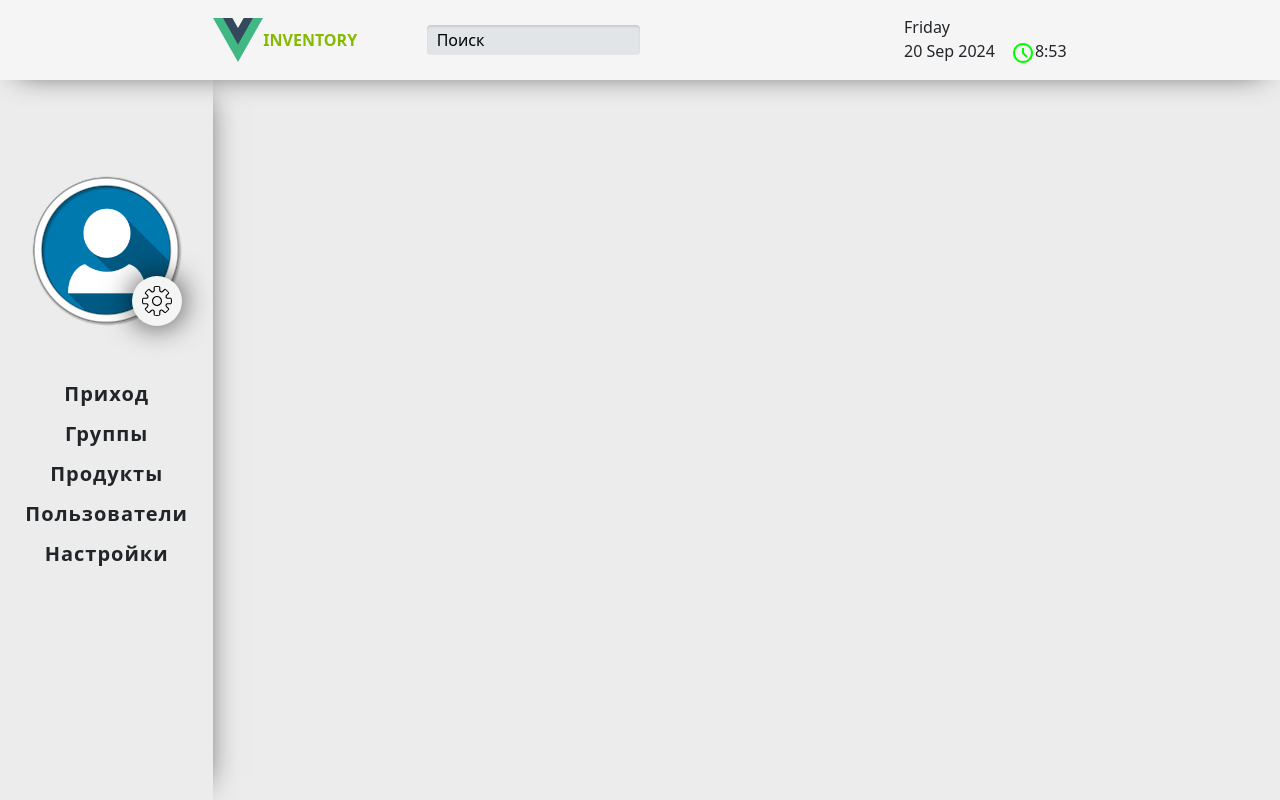
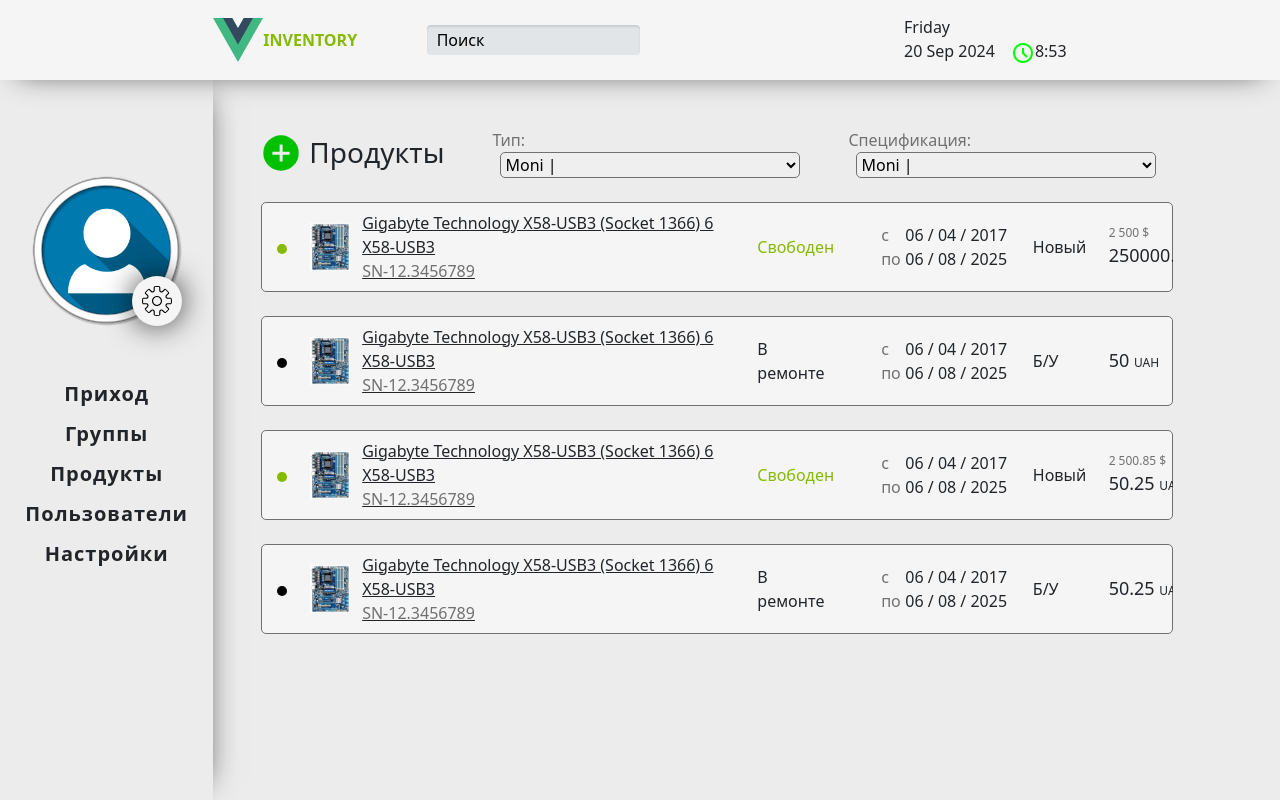
Before and after one commit to ArtemKumetsky/dzencode_test, a Vue app: page /products in a window 1280 px wide. Built offline with nearby package versions, Linux system fonts and the light colour scheme.

Commit message:
v-products.vue done

```diff
--- a/src/components/v-header.vue
+++ b/src/components/v-header.vue
@@ -65,8 +65,6 @@
   padding: 15px 0;
   display: flex;
   background: var(--c-header-white);
-  //-webkit-box-shadow: 0 10px 30px -18px rgba(0,0,0,0.75);
-  //-moz-box-shadow: 0 10px 30px -18px rgba(0,0,0,0.75);
   box-shadow: 0 10px 30px -18px rgba(0,0,0,0.75);
   position: relative;
   z-index: 2;
--- a/src/components/v-interactive-menu.vue
+++ b/src/components/v-interactive-menu.vue
@@ -3,7 +3,7 @@
 
 export default {
   computed: {
-    ...mapGetters(['Products'])
+    ...mapGetters(['Cart'])
   },
   methods: {
     // smoothly open menu
@@ -24,7 +24,7 @@
   <div class="interactive-menu">
     <h2 class="p-5">Вы уверены, что хотите удалить этот приход?</h2>
     <ul class="menu-target-item ps-5 pe-5 pt-3 pb-3">
-      <li v-for="product in this.Products" class="pt-1 pb-1">
+      <li v-for="product in this.Cart" class="pt-1 pb-1">
         <div class="menu-target-item-el col-12">
           <img :src="product.src" alt="item_img" class="ms-4">
           <div class="ms-5">
--- a/src/components/v-nav.vue
+++ b/src/components/v-nav.vue
@@ -1,18 +1,11 @@
 <script>
-  import {RouterLink} from "vue-router";
-
-  export default {
-    computed: {
-      RouterLink() {
-        return RouterLink
-      }
-    },
-    methods: {
-      Error() {
-        alert('There is nothing to do here!')
-      }
+export default {
+  methods: {
+    Error() {
+      alert('There is nothing to do here!')
     }
   }
+}
 </script>
 
 <template>
@@ -32,7 +25,11 @@
           Группы
         </router-link>
       </li>
-      <li>Продукты</li>
+      <li>
+        <router-link to="/products">
+          Продукты
+        </router-link>
+      </li>
       <li>Пользователи</li>
       <li @click="Error">Настройки</li>
     </ul>
@@ -43,9 +40,7 @@
 nav {
   background: var(--c-main-bg);
   height: calc(100vh - 80px);
-  //-webkit-box-shadow: 10px 0 30px -18px rgba(0,0,0,0.75);
-  //-moz-box-shadow: 10px 0 30px -18px rgba(0,0,0,0.75);
-  box-shadow: 10px 0 30px -18px rgba(0,0,0,0.75);
+  box-shadow: 10px 0 30px -18px rgba(0, 0, 0, 0.75);
   display: flex;
   flex-direction: column;
   align-items: center;
@@ -55,6 +50,7 @@
     display: flex;
     flex-direction: column;
     align-items: center;
+
     li {
       padding: 5px 0;
       width: max-content;
@@ -64,6 +60,7 @@
       font-size: 20px;
       cursor: pointer;
       position: relative;
+
       &:before {
         content: '';
         position: absolute;
@@ -75,6 +72,7 @@
         border-radius: 15px;
         transition: 0.3s all;
       }
+
       &:hover:before {
         width: 100%;
         transition: 0.3s all;
@@ -82,6 +80,7 @@
     }
   }
 }
+
 .nav-image-container {
   position: relative;
 
@@ -90,6 +89,7 @@
     height: 150px;
     border-radius: 100%;
   }
+
   .nav-image-config {
     position: absolute;
     right: 0;
@@ -97,7 +97,7 @@
     max-width: 50px;
     cursor: pointer;
     background: var(--c-header-white);
-    box-shadow: 0 0 30px 0 rgba(0,0,0,0.75);
+    box-shadow: 0 0 30px 0 rgba(0, 0, 0, 0.75);
     border-radius: 100%;
     padding: 10px;
   }
--- /dev/null
+++ b/src/components/v-products.vue
@@ -0,0 +1,225 @@
+<script>
+import InteractiveMenu from "@/components/v-interactive-menu.vue";
+import {mapGetters} from 'vuex';
+
+export default {
+  components: {InteractiveMenu},
+  computed: {
+    ...mapGetters(['Products']),
+  },
+  methods: {
+    removeItem() {
+      this.$refs["interactive-menu"].openMenu()
+    }
+  }
+}
+</script>
+
+<template>
+  <div class="products-container">
+    <div class="products-title">
+      <img src="@/assets/arrival/add-btn.svg" alt="add_btn" class="products-title-icon">
+      <h3 class="ms-2 mb-0">Продукты</h3>
+      <div class="select-container ms-5">
+        <div>
+          <label for="product-type">Тип:</label>
+          <select name="product-type" id="product-type" class="ms-2">
+            <option>Moni |</option>
+          </select>
+        </div>
+
+        <div class="ms-5">
+          <label for="product-spec">Спецификация:</label>
+          <select name="product-spec" id="product-spec" class="ms-2">
+            <option>Moni |</option>
+          </select>
+        </div>
+      </div>
+    </div>
+
+    <div class="products-content">
+      <div class="product-item mt-4 pt-2 pb-2" v-for="item in this.Products">
+        <div class="product-img-container col-1" v-if="item.details.status === 'Свободен'">
+          <img :src="item.details.src" alt="product_img" class="ms-5">
+        </div>
+        <div class="product-img-container col-1 status-busy" v-else>
+          <img :src="item.details.src" alt="product_img" class="ms-5">
+        </div>
+        <div class="product-name col-5 ms-4">
+          {{ item.details.description }}
+          <span>{{ item.details.detailed }}</span>
+        </div>
+        <div class="product-status col-1 ms-3 status-free" v-if="item.details.status === 'Свободен'">
+          {{ item.details.status }}
+        </div>
+        <div class="product-status col-1 ms-3" v-else>{{ item.details.status }}</div>
+        <div class="product-date col-2 ms-5">
+          <div>
+            <span>с</span>
+            {{ item.details.status_from }}
+          </div>
+          <div>
+            <span>по</span>
+            {{ item.details.status_to }}
+          </div>
+        </div>
+        <div class="product-newness col-1">
+          {{ item.details.newness }}
+        </div>
+        <div class="product-item-price col-1">
+          <div>{{ item.Subprice }}</div>
+          <span>{{ item.Price }} <b>UAH</b></span>
+        </div>
+        <div class="product-item-group-title styled-text ms-5 col-4">
+          <span>{{ item.details.groupTitle }}</span>
+        </div>
+        <div class="product-item-client-name styled-text col-3">
+          <span v-if="item.details.clientName !== '—'">{{ item.details.clientName }}</span>
+          <i v-else>{{ item.details.clientName }}</i>
+        </div>
+        <div class="product-item-title styled-text ms-5 col-4">
+          <span>{{ item.Title }}</span>
+        </div>
+        <div class="product-item-date col-2">
+          <div class="product-item-subdate">{{ item.Subdate }}</div>
+          <span>{{ item.Date }}</span>
+        </div>
+        <img src="@/assets/arrival/delete-btn.svg" alt="delete_img" class="delete-btn ms-4" @click="removeItem">
+      </div>
+
+    </div>
+  </div>
+  <interactive-menu ref="interactive-menu"/>
+</template>
+
+<style scoped lang="scss">
+.products-title {
+  display: flex;
+  align-items: center;
+}
+
+.products-add {
+  background: var(--c-nav-lime);
+  border-radius: 100%;
+  width: 30px;
+  height: 30px;
+  font-size: 24px;
+  font-weight: bold;
+  display: flex;
+  justify-content: center;
+  align-items: center;
+  cursor: pointer;
+}
+
+.select-container {
+  display: flex;
+  align-items: center;
+  justify-content: space-between;
+
+  label {
+    color: var(--c-gray);
+  }
+
+  select {
+    width: 300px;
+    border-radius: 5px;
+    border: 1px solid var(--c-gray);
+  }
+
+}
+
+.products-content {
+  overflow-x: auto;
+  width: 100%;
+}
+
+.product-item {
+  display: flex;
+  align-items: center;
+  background: var(--c-header-white);
+  border-radius: 5px;
+  border: 1px solid var(--c-gray);
+  transition: .3s all;
+}
+
+.product-img-container {
+  position: relative;
+
+  &:before {
+    content: "";
+    position: absolute;
+    top: 45%;
+    left: 15px;
+    width: 10px;
+    height: 10px;
+    border-radius: 100%;
+    background: var(--c-nav-lime);
+  }
+
+  img {
+    max-width: 40px;
+  }
+}
+
+.product-name {
+  display: flex;
+  flex-direction: column;
+  text-decoration: underline;
+
+  span {
+    color: var(--c-gray);
+  }
+}
+
+.status-free {
+  color: var(--c-nav-lime);
+}
+
+.status-busy:before {
+  background: black
+}
+
+.product-date span {
+  color: var(--c-gray);
+  display: inline-block;
+  width: 20px;
+}
+
+.styled-text span {
+  color: var(--c-gray);
+  font-size: 20px;
+  text-decoration: underline;
+  text-underline-offset: 5px;
+  text-decoration-thickness: 1px;
+}
+
+.product-item-date {
+  text-align: center;
+
+  div {
+    width: 100%;
+    color: var(--c-gray);
+  }
+}
+
+.product-item-price {
+  font-size: 18px;
+  text-wrap: nowrap;
+
+  div {
+    width: 100%;
+    font-size: 12px;
+    color: var(--c-gray);
+  }
+
+  span b {
+    font-size: 12px;
+    font-weight: normal;
+  }
+}
+
+.delete-btn {
+  max-width: 20px;
+  cursor: pointer;
+}
+</style>
--- a/src/store.js
+++ b/src/store.js
@@ -3,21 +3,32 @@
 const store = createStore({
     state() {
         return {
-            Products: [
+            Cart: [
                 {
                     src: "src/assets/interactive-menu/item.png",
                     description: "Gigabyte Technology X58-USB3 (Socket 1366) 6 X58-USB3",
                     detailed: "SN-12.3456789"
                 }
             ],
-            Arrivals: [
+            Products: [
                 {
                     Title: "Длинное предлинное длиннючее название прихода",
                     Stock: "23",
                     Subdate: "04/12",
                     Date: "06 / Апр / 2017",
                     Subprice: "2 500 $",
-                    Price: "250000.50"
+                    Price: "250000.50",
+                    details: {
+                        src: "src/assets/interactive-menu/item.png",
+                        description: "Gigabyte Technology X58-USB3 (Socket 1366) 6 X58-USB3",
+                        detailed: "SN-12.3456789",
+                        status: "Свободен",
+                        status_from: "06 / 04 / 2017",
+                        status_to: "06 / 08 / 2025",
+                        newness: "Новый",
+                        clientName: "—",
+                        groupTitle: "Длинное предлинное длиннючее название группы"
+                    }
                 },
                 {
                     Title: "Длинное название прихода",
@@ -25,7 +36,18 @@
                     Subdate: "09/12",
                     Date: "06 / Сен / 2017",
                     Subprice: "",
-                    Price: "50"
+                    Price: "50",
+                    details: {
+                        src: "src/assets/interactive-menu/item.png",
+                        description: "Gigabyte Technology X58-USB3 (Socket 1366) 6 X58-USB3",
+                        detailed: "SN-12.3456789",
+                        status: "В ремонте",
+                        status_from: "06 / 04 / 2017",
+                        status_to: "06 / 08 / 2025",
+                        newness: "Б/У",
+                        clientName: "—",
+                        groupTitle: "Длинное предлинное длиннючее название группы"
+                    }
                 },
                 {
                     Title: "Длинное предлинное длиннючее название прихода",
@@ -33,7 +55,18 @@
                     Subdate: "06/12",
                     Date: "06 / Июн / 2017",
                     Subprice: "2 500.85 $",
-                    Price: "50.25"
+                    Price: "50.25",
+                    details: {
+                        src: "src/assets/interactive-menu/item.png",
+                        description: "Gigabyte Technology X58-USB3 (Socket 1366) 6 X58-USB3",
+                        detailed: "SN-12.3456789",
+                        status: "Свободен",
+                        status_from: "06 / 04 / 2017",
+                        status_to: "06 / 08 / 2025",
+                        newness: "Новый",
+                        clientName: "Христорожденственский Александр",
+                        groupTitle: "Длинное предлинное длиннючее название группы"
+                    }
                 },
                 {
                     Title: "Длинное название прихода",
@@ -41,7 +74,18 @@
                     Subdate: "02/12",
                     Date: "06 / Фев / 2017",
                     Subprice: "",
-                    Price: "50.25"
+                    Price: "50.25",
+                    details: {
+                        src: "src/assets/interactive-menu/item.png",
+                        description: "Gigabyte Technology X58-USB3 (Socket 1366) 6 X58-USB3",
+                        detailed: "SN-12.3456789",
+                        status: "В ремонте",
+                        status_from: "06 / 04 / 2017",
+                        status_to: "06 / 08 / 2025",
+                        newness: "Б/У",
+                        clientName: "—",
+                        groupTitle: "Длинное предлинное длиннючее название группы"
+                    }
                 },
             ]
         }
@@ -71,8 +115,8 @@
         }
     },
     getters: {
+        Cart: state => state.Cart,
         Products: state => state.Products,
-        Arrivals: state => state.Arrivals,
     },
 })
 
```
Also changed, not shown: src/components/v-arrival.vue (+5 -13 lines), src/router.js (+14 -7 lines).
